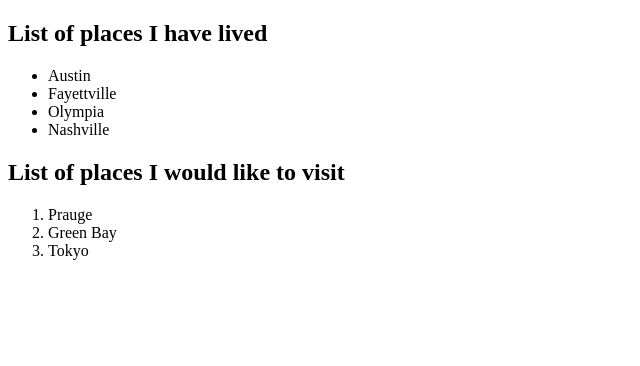
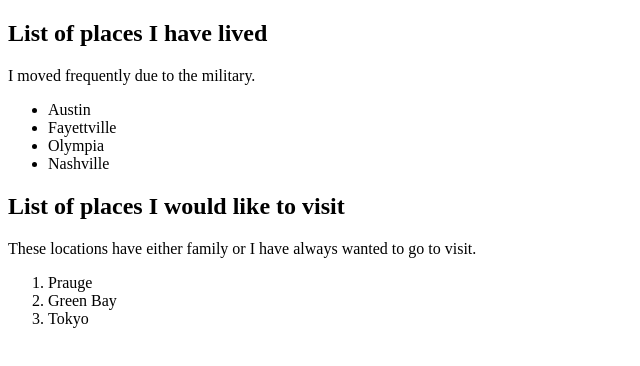
Before and after one commit to jgibb062/html-exercises-new, a plain HTML site: page index.html in a window 1280 px wide. Shown: the whole page, without its empty margins (0-640 px from the left). Drawn offline with Linux system fonts and the light colour scheme.

Commit message:
Added brief description below headers on reason why I want to visit or why I lived in those cities.

```diff
--- a/index.html
+++ b/index.html
@@ -8,6 +8,7 @@
 </head>
 <body>
     <h2>List of places I have lived</h2>
+        <p>I moved frequently due to the military.</p>
     <ul>
         <li>Austin</li>
         <li>Fayettville</li>
@@ -15,6 +16,7 @@
         <li>Nashville</li>
     </ul>
     <h2>List of places I would like to visit</h2>
+        <p>These locations have either family or I have always wanted to go to visit.</p>
     <ol>
         <li>Prauge</li>
         <li>Green Bay</li>
```
